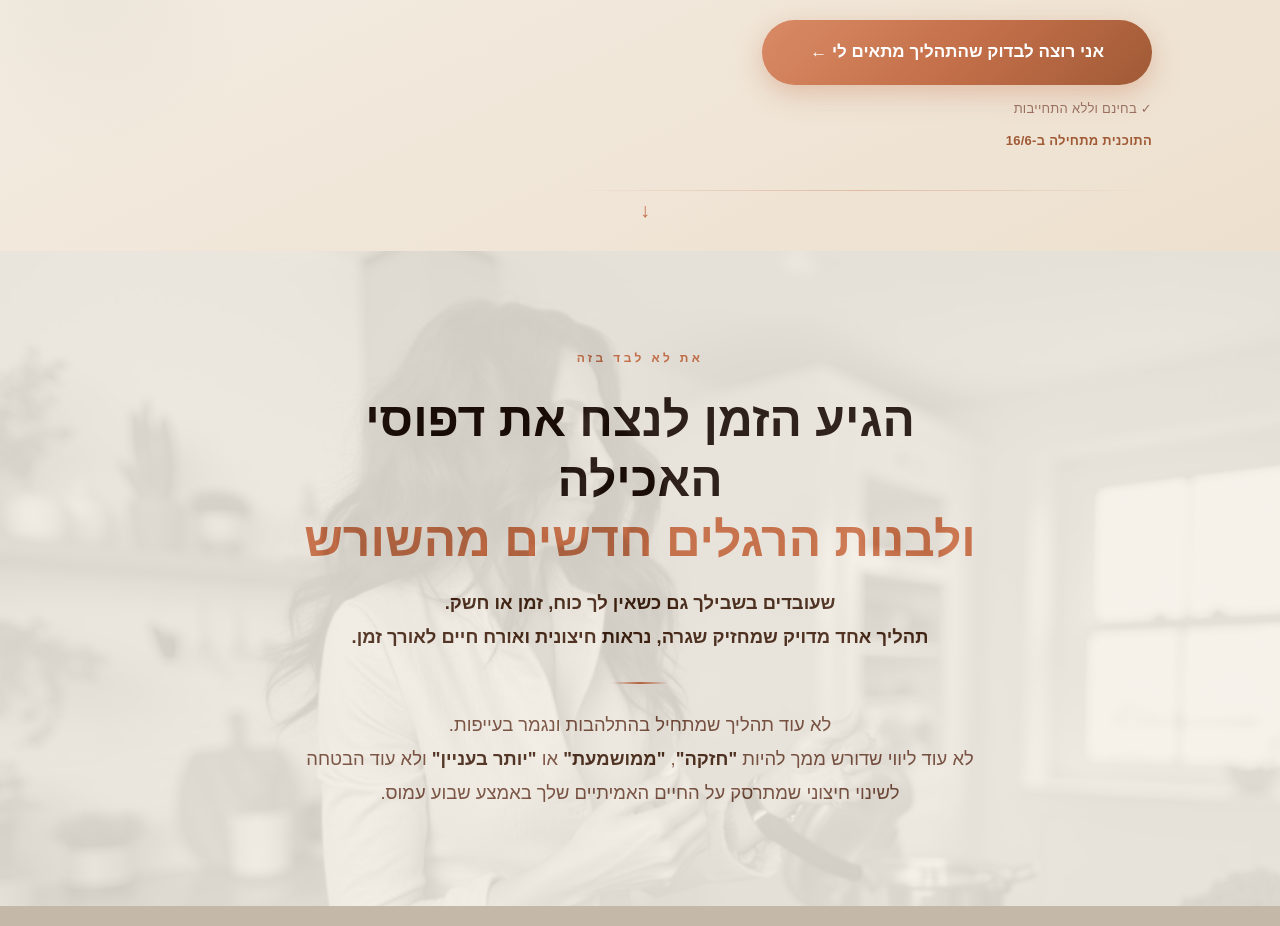
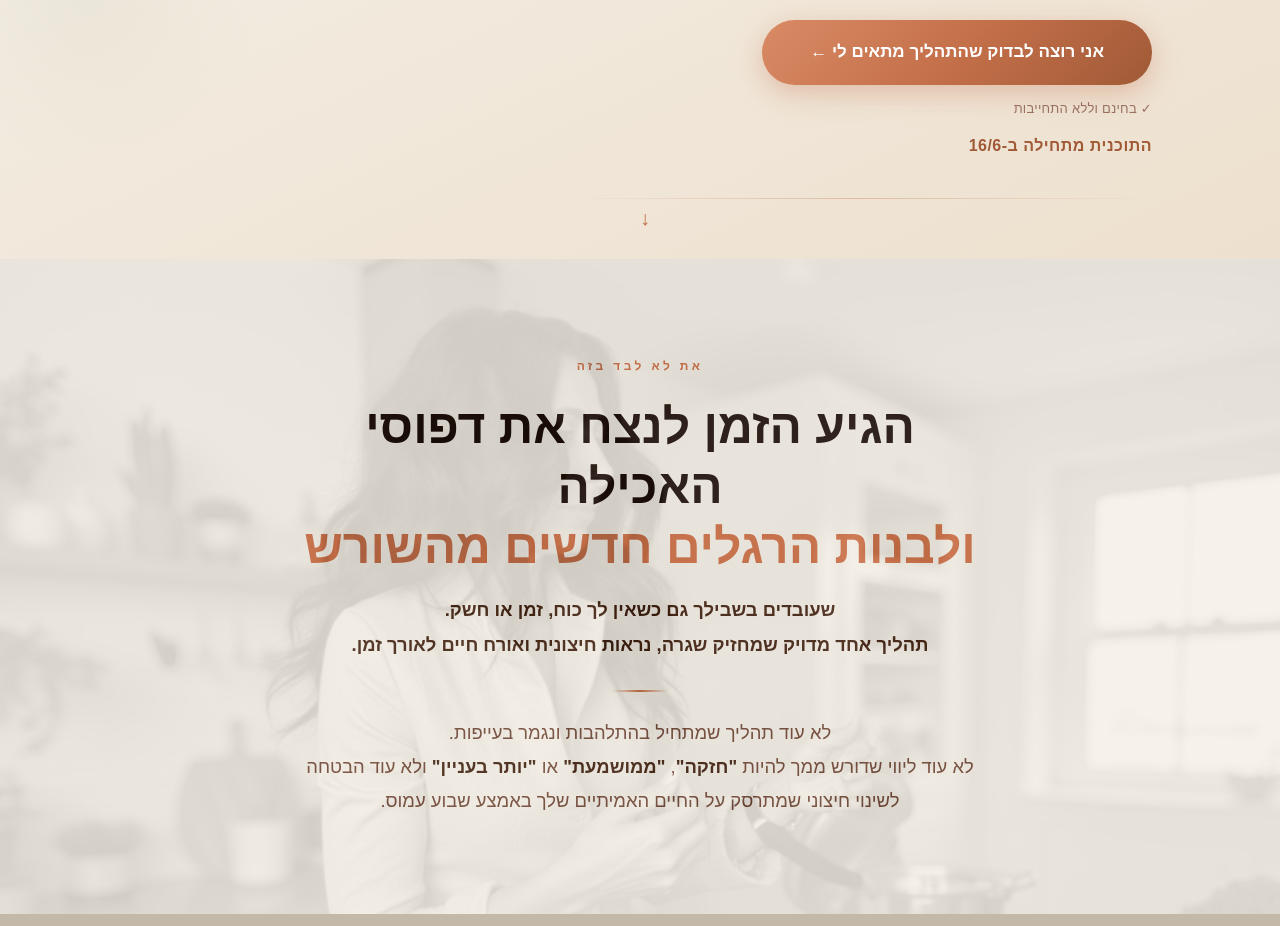
Before and after one commit to shenhav1985-netizen/floweat-landing, a Next.js app: page / in a window 1280 px wide. Shown: the part 1220-2146 px from the top of the page. Built offline with nearby package versions, Linux system fonts and the light colour scheme.

Commit message:
Increase start date font size in hero
Co-Authored-By: Claude Sonnet 4.6 <noreply@anthropic.com>

```diff
--- a/app/components/HeroSection.tsx
+++ b/app/components/HeroSection.tsx
@@ -234,8 +234,8 @@ export default function HeroSection() {
           </motion.p>
 
           <motion.p {...fadeIn(1.1)} style={{
-            marginTop: 8, fontSize: 13, fontWeight: 700,
-            color: 'var(--copper-dark)', letterSpacing: '0.02em',
+            marginTop: 10, fontSize: 16, fontWeight: 800,
+            color: 'var(--copper-dark)', letterSpacing: '0.03em',
           }}>
             התוכנית מתחילה ב-16/6
           </motion.p>
```
